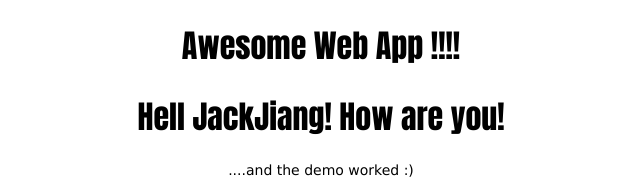
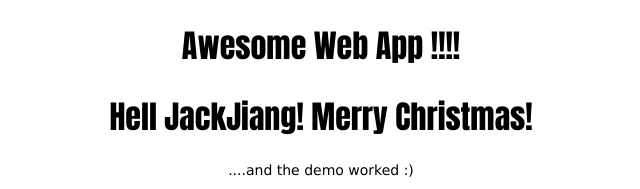
Before and after one commit to Jackjiangt/docker-demo-webapp, a plain HTML site: page index.html in a window 1280 px wide. Shown: the top 189 px of the page, without its empty margins (319-959 px from the left). Drawn offline with Linux system fonts and the light colour scheme.

Commit message:
Update index.thml 3th

```diff
--- a/index.html
+++ b/index.html
@@ -12,7 +12,7 @@ p {text-align:center;font-family:Verdana;font-size:14px;font-style:normal;font-w
 </head>
 <body>
 <h1>Awesome Web App !!!!</h1>
-<h1>Hell JackJiang! How are you!</h1>
+<h1>Hell JackJiang! Merry Christmas!</h1>
 <p>....and the demo worked :)</p>
 <p> It's made by Jack Jiang. It's awesome!!</p>
  <p><img src="https://media.giphy.com/media/iPTTjEt19igne/giphy.gif" alt="gif"></p>
```
